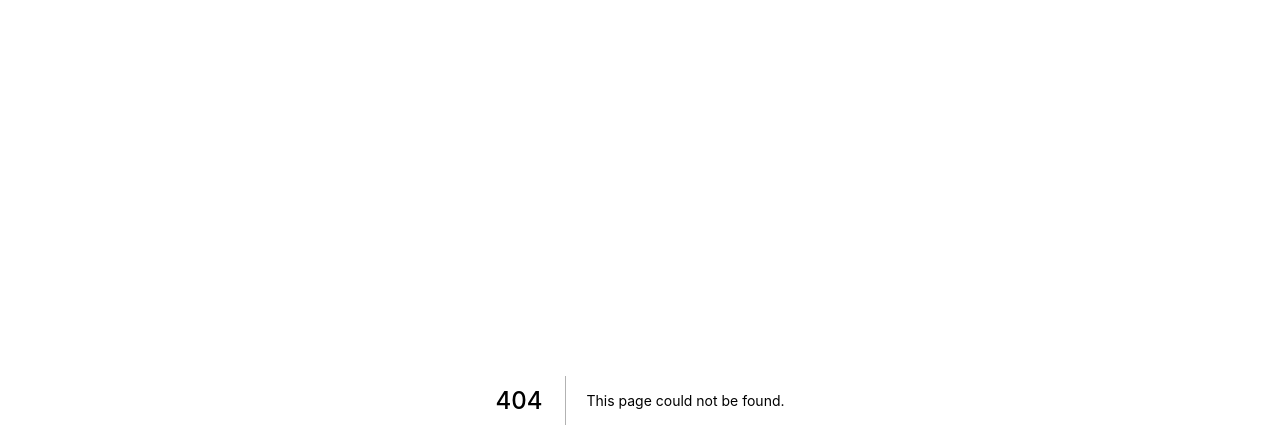
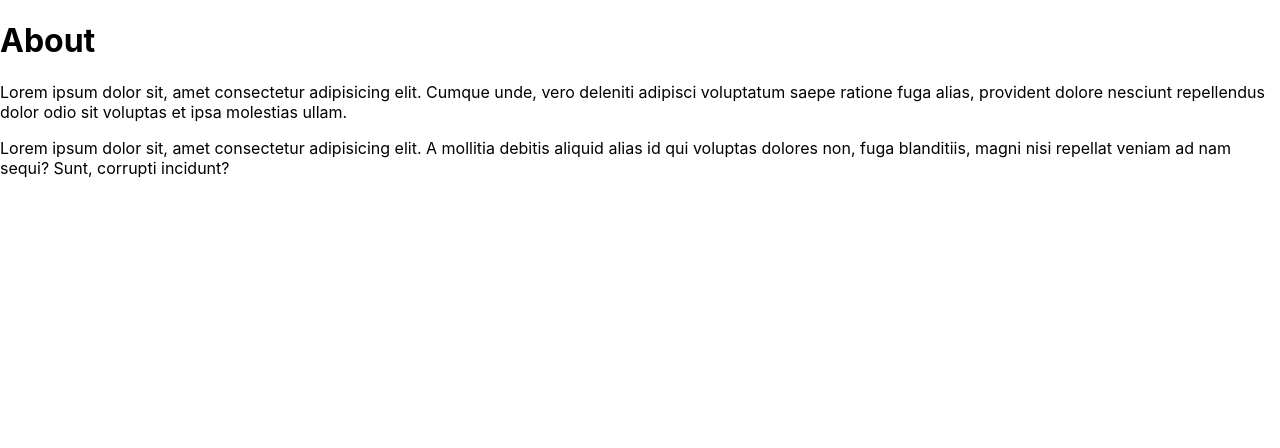
Before and after one commit to Enrige13/ninjalist, a Next.js app: page /about in a window 1280 px wide. Before the commit this address had no page. Shown: the top 448 px of the page. Built offline with nearby package versions, Linux system fonts and the light colour scheme.

Commit message:
#2: Pages & Routes

```diff
--- /dev/null
+++ b/pages/about.js
@@ -0,0 +1,11 @@
+const About = () => {
+    return (
+        <div>
+            <h1>About</h1>
+            <p>Lorem ipsum dolor sit, amet consectetur adipisicing elit. Cumque unde, vero deleniti adipisci voluptatum saepe ratione fuga alias, provident dolore nesciunt repellendus dolor odio sit voluptas et ipsa molestias ullam.</p>
+            <p>Lorem ipsum dolor sit, amet consectetur adipisicing elit. A mollitia debitis aliquid alias id qui voluptas dolores non, fuga blanditiis, magni nisi repellat veniam ad nam sequi? Sunt, corrupti incidunt?</p>
+        </div>
+    );
+}
+
+export default About;
--- a/pages/index.js
+++ b/pages/index.js
@@ -4,6 +4,10 @@ import styles from '../styles/Home.module.css'
 
 export default function Home() {
   return (
-    <h1>Homepage</h1>
+    <div>
+      <h1>Homepage</h1>
+      <p>Lorem ipsum dolor sit, amet consectetur adipisicing elit. Cumque unde, vero deleniti adipisci voluptatum saepe ratione fuga alias, provident dolore nesciunt repellendus dolor odio sit voluptas et ipsa molestias ullam.</p>
+      <p>Lorem ipsum dolor sit, amet consectetur adipisicing elit. A mollitia debitis aliquid alias id qui voluptas dolores non, fuga blanditiis, magni nisi repellat veniam ad nam sequi? Sunt, corrupti incidunt?</p>
+    </div>
   )
 }
```
Also changed, not shown: pages/ninjas/index.js (added, +10 -0 lines), pages/ninjas/test.js (added, +10 -0 lines).
